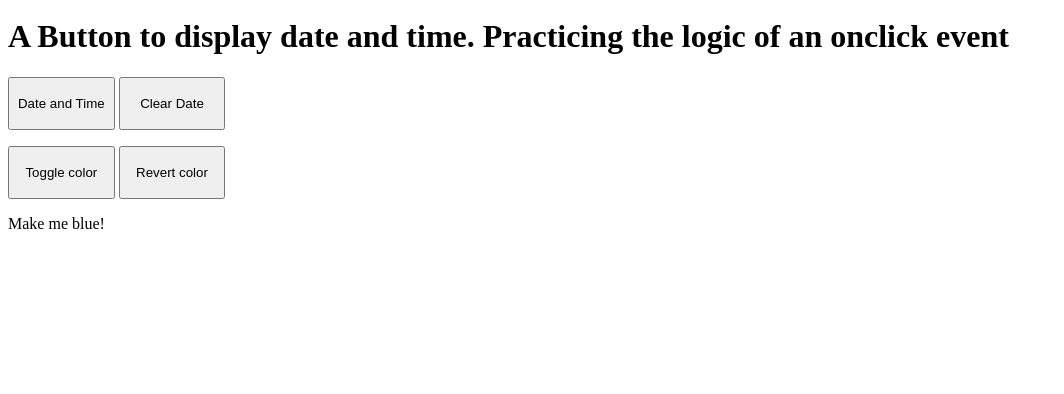
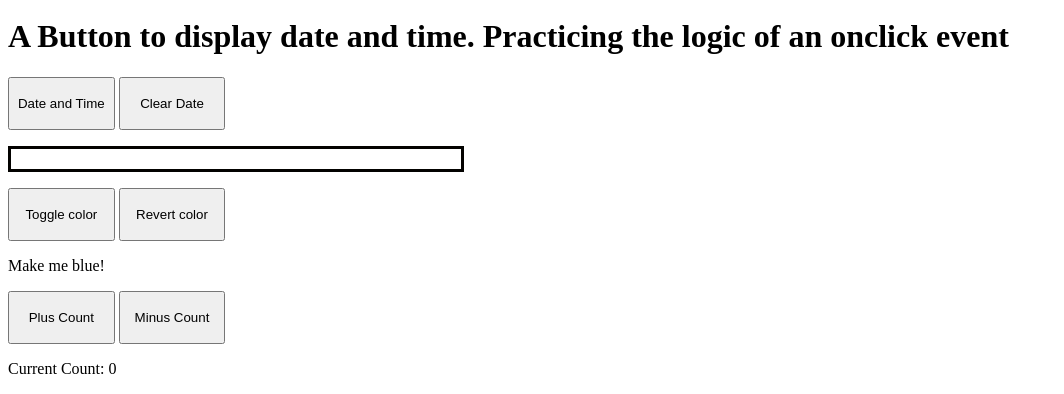
Before and after one commit to TravisSwift/button-button, a plain HTML site: page index.html in a window 1280 px wide. Shown: the part 533-927 px from the top of the page, without its empty margins (0-1064 px from the left). Before the commit the page ends 800 px from the top, so only its background shows below. Drawn offline with Linux system fonts and the light colour scheme.

Commit message:
added a count button

```diff
--- a/assets/css/style.css
+++ b/assets/css/style.css
@@ -12,3 +12,12 @@ button {
     height: 4em;
     width: 8em;
 }
+
+.textBox {
+    min-width: 200px;
+    min-height: 20px;
+    max-height: 75px;
+    max-width: 450px;
+    border: solid;
+    color: rgb(3, 2, 0);
+}
--- a/assets/js/script.js
+++ b/assets/js/script.js
@@ -43,7 +43,19 @@ function changeColor() {
 }
 
 function revertColor() {
-    document.getElementById("messageButton").style.color = "black";
+    document.getElementById("messageButton").style.color = "";
+}
+
+let count = 0; // start count at 0 //
+function increaseCount() {
+     count++; //increase count by 1
+     document.getElementById("countDisplay").innerHTML = "Current Count: " + count;
+}
+
+function decreaseCount() {
+    count--; //decrease count by 1
+    document.getElementById("countDisplay").innerHTML = "Current Count: " + count;
+
 }
 
 window.addEventListener('DOMContentLoaded', (event) => {
@@ -72,6 +84,5 @@ window.addEventListener('DOMContentLoaded', (event) => {
         }
     });
 
-        // set up button that shakes onclick
 
 });
--- a/index.html
+++ b/index.html
@@ -48,7 +48,7 @@
     <section>
         <button onclick="printDate()">Date and Time</button>
         <button onclick="clearDate()">Clear Date</button>
-        <p id="dateButton"></p>
+        <p id="dateButton" class="textBox" ></p>
     </section>
 
     <section>
@@ -56,6 +56,11 @@
         <p id="messageButton">Make me blue!</p>
     </section>
 
+    <section>
+        <button onclick="increaseCount()">Plus Count</button> <button onclick="decreaseCount()">Minus Count</button>
+        <p id="countDisplay">Current Count: 0</p>
+    </section>
+
     <script src="/assets/js/script.js"></script>
 </body>
 </html>
```
Also changed, not shown: 1 other file.
